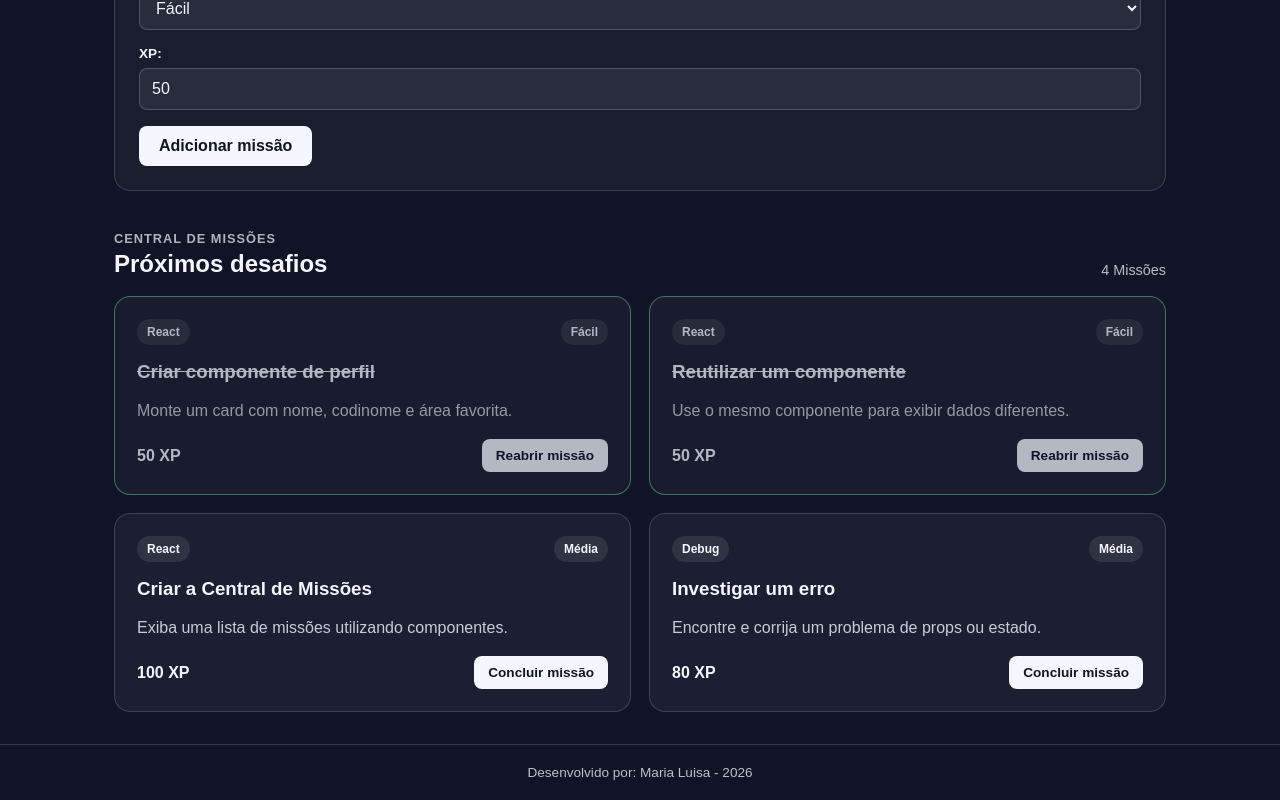
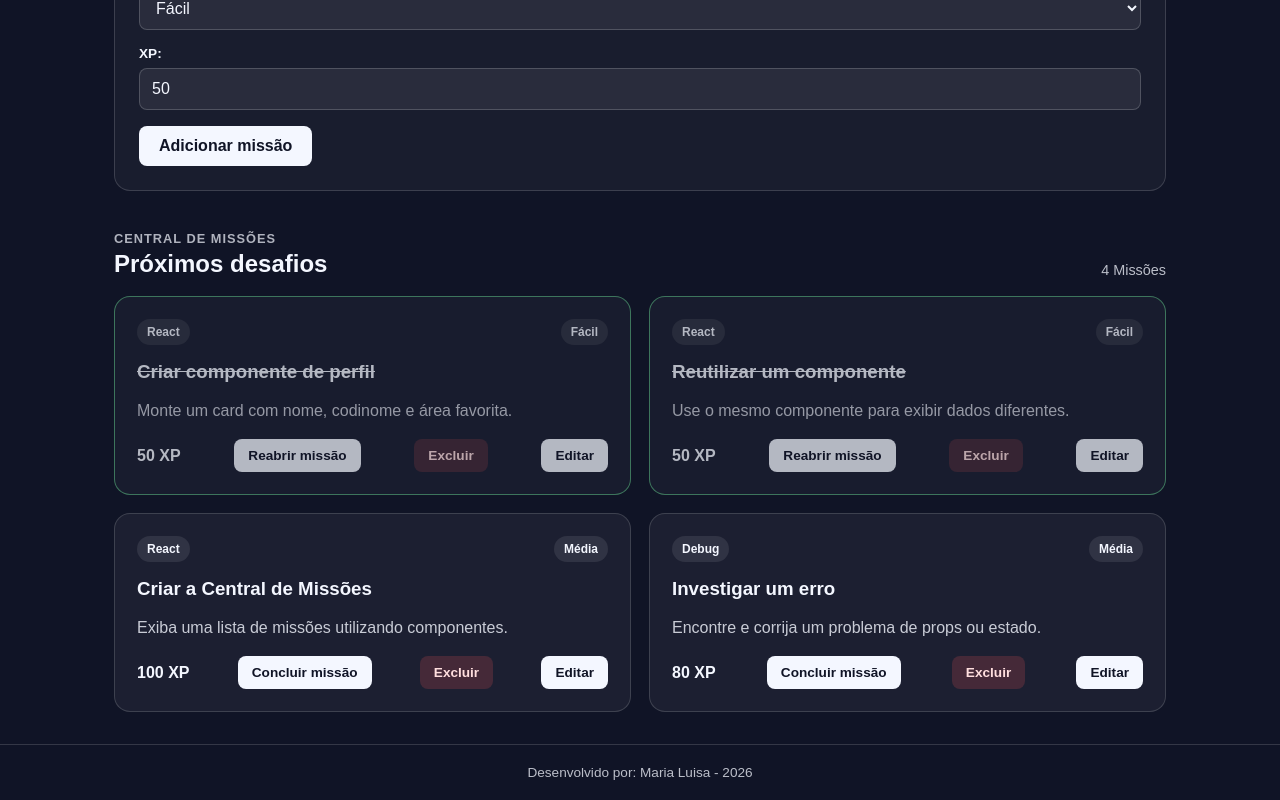
Before and after one commit to Maria-Luisa1599/plataforma-dev, a React (Vite) app: page / in a window 1280 px wide. Shown: the part 1327-2127 px from the top of the page. Built offline with nearby package versions, Linux system fonts and the light colour scheme.

Commit message:
feat:Completa Crud de Missões

```diff
--- a/src/App.jsx
+++ b/src/App.jsx
@@ -50,6 +50,7 @@ const initialMissions = [
 function App (){
 
   const [missions, setMissions] = useState(initialMissions)
+  const [editMission, setEditMission] = useState(null)
 
   function toggleMission(missionId){
     const updatedMissions = missions.map((mission) => {
@@ -65,6 +66,17 @@ function App (){
 
   function addMission(mission){
     setMissions((currentMissions) => [mission, ...currentMissions])
+  }
+
+  function deleteMission(missionId){
+    const updatedMissions = missions.filter((mission) => mission.id !== missionId)
+    setMissions(updatedMissions)
+  }
+
+  function updateMission(updatedMission){
+    const updatedMissions = missions.map((mission) => mission.id === updatedMission.id ? updatedMission : mission)
+    setMissions(updatedMissions)
+    setEditMission(null)
   }
 
   const completedMissions = missions.filter((mission) => mission.completed)
@@ -122,7 +134,11 @@ function App (){
             ))}
           </div>
         </section>
-        <MissionForm onAddMission={addMission}/>
+        <MissionForm
+          onAddMission={addMission}
+          editMission={editMission}
+          onUpdateMission={updateMission}
+        />
         <section className='missions-section'>
           <div className='section-heading'>
             <div>
@@ -144,6 +160,8 @@ function App (){
                 xp={mission.xp}
                 completed={mission.completed}
                 onToggle={() => toggleMission(mission.id)}
+                onDelete={() => deleteMission(mission.id)}
+                onEdit={() => setEditMission(mission)}
               />
             ))}
           </div>
--- a/src/components/MissionCard/index.jsx
+++ b/src/components/MissionCard/index.jsx
@@ -1,6 +1,6 @@
 import './style.css'
 
-function MissionCard ({title, description, technology, difficulty, xp, completed, onToggle}){
+function MissionCard ({title, description, technology, difficulty, xp, completed, onToggle, onDelete, onEdit}){
     return(
         <article className={`mission-card ${completed ? 'mission-card--completed' : ''}`}>
             <div className='mission-card__header'>
@@ -16,6 +16,12 @@ function MissionCard ({title, description, technology, difficulty, xp, completed
                     <button type='button' className='mission-card__button' onClick={onToggle}>
                         {completed ? 'Reabrir missão' : 'Concluir missão'}
                     </button>
+                    <button type='button' className='mission-card__button mission-card__button--delete' onClick={onDelete}>
+                        Excluir
+                    </button>
+                    <button type='button' className='mission-card__button' onClick={onEdit}>
+                        Editar
+                    </button>
                 </div>
         </article>
     )
--- a/src/components/MissionCard/style.css
+++ b/src/components/MissionCard/style.css
@@ -62,3 +62,8 @@
   font-weight: 700;
   cursor: pointer;
 }
+
+.mission-card__button--delete {
+  background-color: rgba(255, 90, 90, 0.18);
+  color: #ffdede;
+}
--- a/src/components/MissionForm/index.jsx
+++ b/src/components/MissionForm/index.jsx
@@ -1,12 +1,22 @@
 import './style.css'
-import { useState } from 'react'
+import { useState, useEffect } from 'react'
 
-function MissionForm({ onAddMission }) {
+function MissionForm({ onAddMission, editMission, onUpdateMission }) {
   const [title, setTitle] = useState('')
   const [description, setDescription] = useState('')
   const [technology, setTechnology] = useState('React')
   const [difficulty, setDifficulty] = useState('Fácil')
   const [xp, setXp] = useState(50)
+
+  useEffect(() => {
+    if(editMission){
+      setTitle(editMission.title)
+      setDescription(editMission.description)
+      setTechnology(editMission.technology)
+      setDifficulty(editMission.difficulty)
+      setXp(editMission.xp)
+    }
+  }, [editMission])
 
   function handleSubmit(event) {
     event.preventDefault()
@@ -15,15 +25,28 @@ function MissionForm({ onAddMission }) {
         alert('Preencha todos os campos!')
         return
     }
-        onAddMission?.({
-            id: Date.now(),
+
+        if(editMission){
+          onUpdateMission?.({
+            id: editMission.id,
             title: title.trim(),
             description: description.trim(),
             technology,
             difficulty,
             xp: Number(xp),
-            completed: false,
-        })
+            completed: editMission.completed,
+          })
+        }else{
+            onAddMission?.({
+              id: Date.now(),
+              title: title.trim(),
+              description: description.trim(),
+              technology,
+              difficulty,
+              xp: Number(xp),
+              completed: false,
+          })
+        }
 
         setTitle('')
         setDescription('')
@@ -78,7 +101,7 @@ function MissionForm({ onAddMission }) {
           <label htmlFor='difficulty'>Dificuldade:</label>
           <select id='difficulty' value={difficulty} onChange={(e) => setDifficulty(e.target.value)}>
             <option value='Fácil'>Fácil</option>
-            <option value='Médio'>Médio</option>
+            <option value='Média'>Média</option>
             <option value='Difícil'>Difícil</option>
           </select>
         </div>
@@ -93,7 +116,9 @@ function MissionForm({ onAddMission }) {
             required
           />
         </div>
-        <button className='mission-form__button' type='submit'>Adicionar missão</button>
+        <button className='mission-form__button' type='submit'>
+          {editMission ? 'Salvar alterações' : 'Adicionar missão'}
+        </button>
       </form>
     </section>
   )
```
